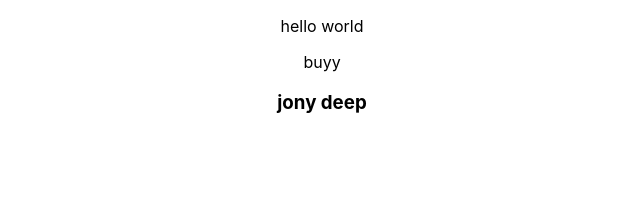
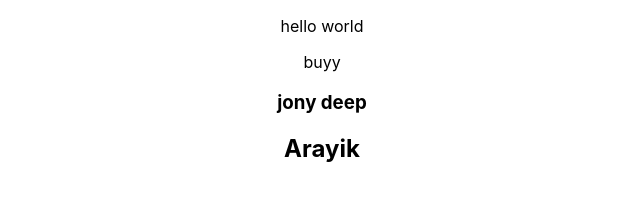
Before and after one commit to Arayik2010/gitTest, a React (Create React App) app: page / in a window 1280 px wide. Shown: the top 224 px of the page, without its empty margins (318-958 px from the left). Built offline with nearby package versions, Linux system fonts and the light colour scheme.

Commit message:
Added my name

```diff
--- a/src/App.js
+++ b/src/App.js
@@ -6,6 +6,7 @@ function App() {
         <p>hello world</p>
         <div>buyy</div>
         <h3>jony deep</h3>
+        <h2>Arayik</h2>
 
     </div>
   );
```
